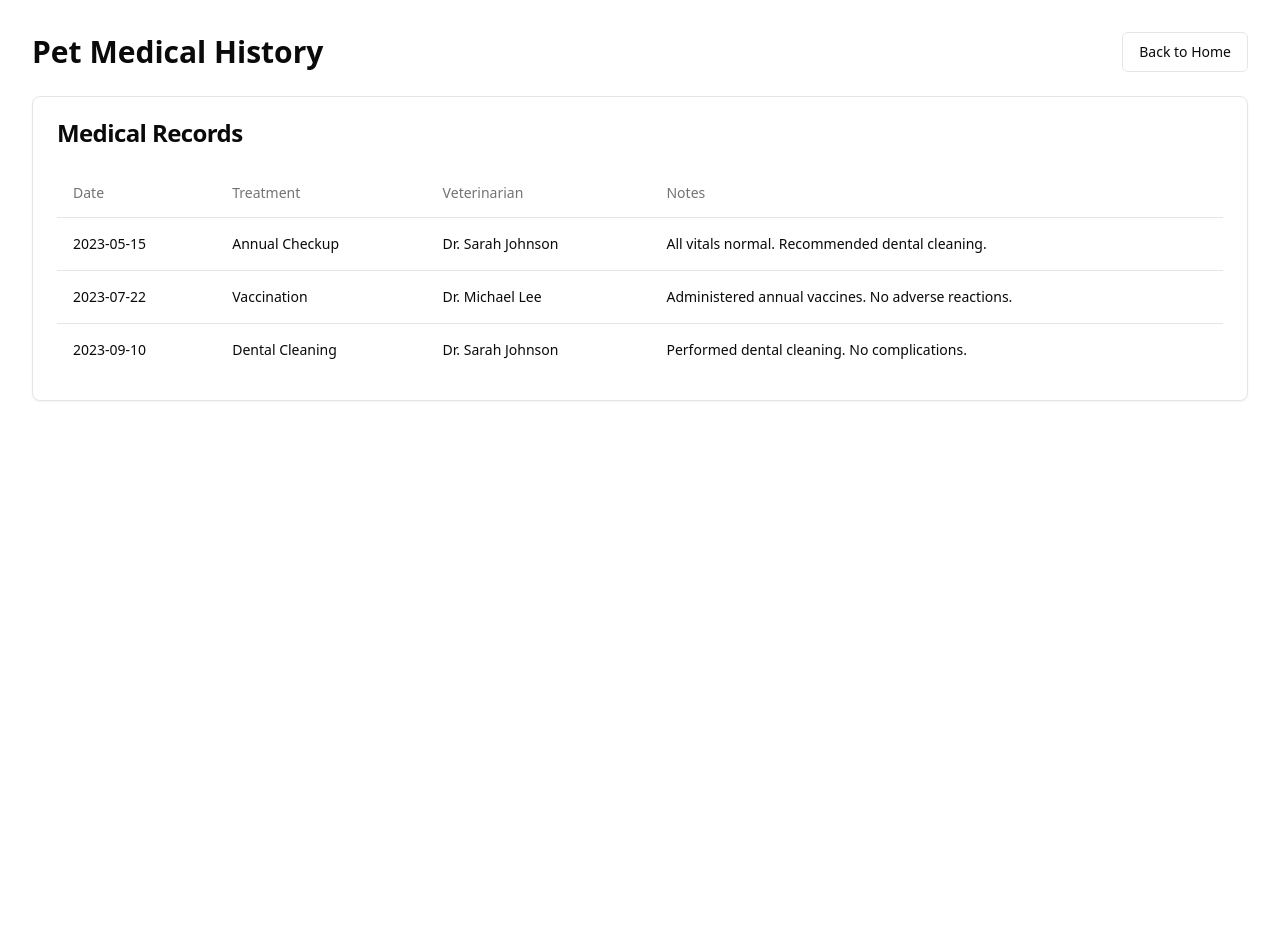
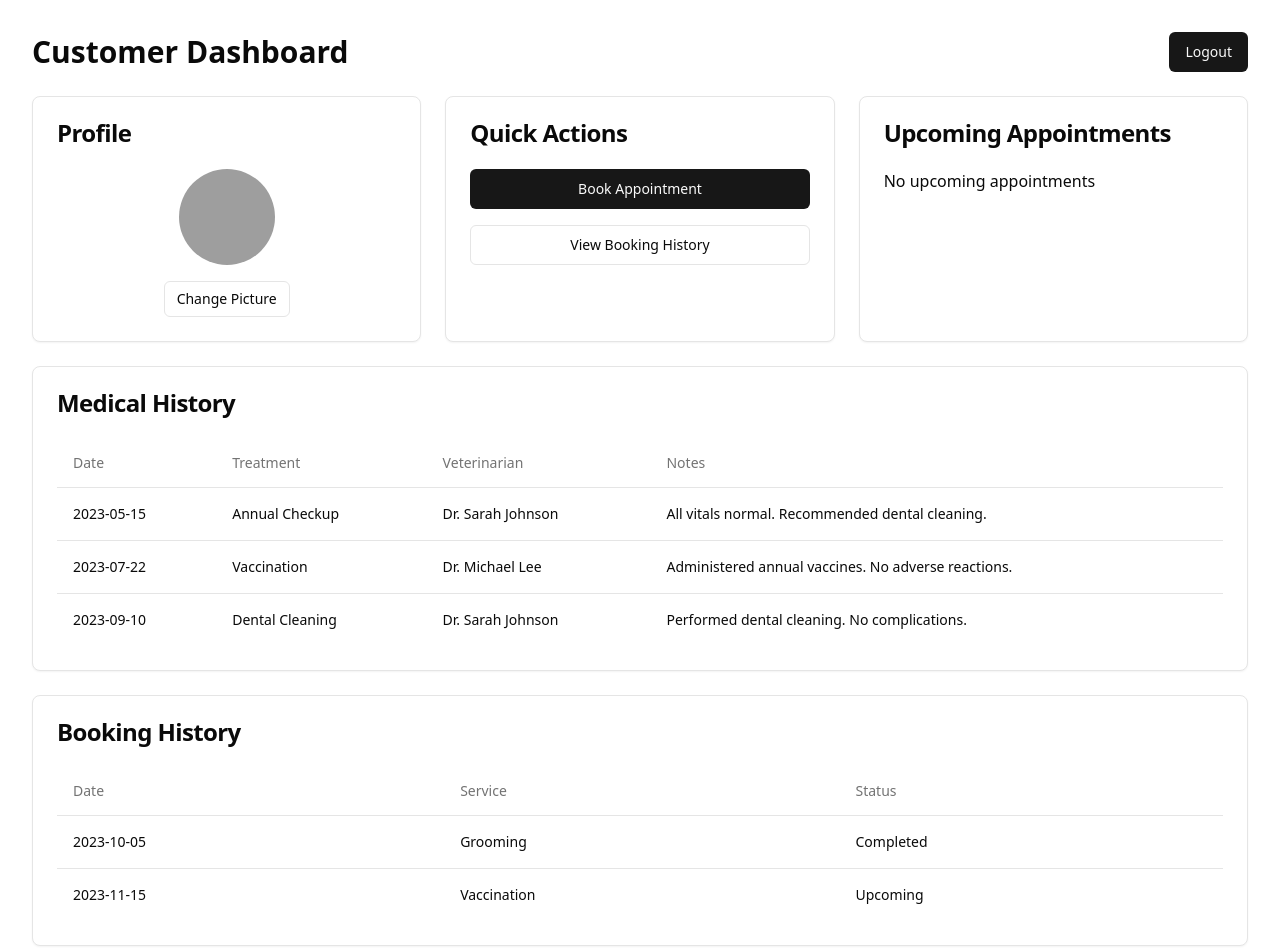
Before and after one commit to canjdev/dog-central-vet-clinic, a React (Vite) app: page /medical-history in a window 1280 px wide. Shown: the top 952 px of the page. Before the commit the page ends 800 px from the top, so only its background shows below. Built offline with nearby package versions, Linux system fonts and the light colour scheme; no server answers; grey boxes are pictures that could not be loaded.

Commit message:
loginfeature added

```diff
--- a/src/components/AdminDashboard.tsx
+++ b/src/components/AdminDashboard.tsx
@@ -48,6 +48,7 @@ import {
   TableHeader,
   TableRow,
 } from "@/components/ui/table";
+import api from "@/config/api";
 
 export type UserRole = "customer" | "staff" | "veterinarian" | "admin";
 
@@ -139,7 +140,7 @@ interface Notification {
   ownerName: string;
 }
 
-export function AdminDashboard({ userRole, onLogout }: AdminDashboardProps) {
+export function AdminDashboard({ userRole }: AdminDashboardProps) {
   const navigate = useNavigate();
   const [activeTab, setActiveTab] = useState("overview");
   const [sidebarOpen, setSidebarOpen] = useState(false);
@@ -416,9 +417,11 @@ export function AdminDashboard({ userRole, onLogout }: AdminDashboardProps) {
     }
   };
 
-  const handleLogout = () => {
-    onLogout();
-    navigate("/");
+  const handleLogout = async () => {
+    const response = await api.post("/api/auth/logout");
+    if (response.status === 204) {
+      navigate("/");
+    }
   };
 
   const markNotificationAsRead = (id: number) => {
@@ -501,11 +504,7 @@ export function AdminDashboard({ userRole, onLogout }: AdminDashboardProps) {
               </Button>
             ))}
           </nav>
-          <div className="absolute bottom-4 left-4 right-4">
-            <Button variant="outline" className="w-full" onClick={handleLogout}>
-              <LogOut className="mr-2 h-4 w-4" /> Logout
-            </Button>
-          </div>
+          <div className="absolute bottom-4 left-4 right-4"></div>
         </div>
 
         {/* Main content */}
--- a/src/components/PetMedicalHistory.tsx
+++ b/src/components/PetMedicalHistory.tsx
@@ -1,4 +1,4 @@
-import { useNavigate } from "react-router-dom";
+import { useState } from "react";
 import { Button } from "@/components/ui/button";
 import { Card, CardContent, CardHeader, CardTitle } from "@/components/ui/card";
 import {
@@ -9,15 +9,13 @@ import {
   TableHeader,
   TableRow,
 } from "@/components/ui/table";
+import { AppointmentDialog } from "./AppointmentDialog";
+import { Avatar, AvatarFallback, AvatarImage } from "@/components/ui/avatar";
+import api from "@/config/api";
+import { useNavigate } from "react-router-dom";
 
-interface MedicalRecord {
-  date: string;
-  treatment: string;
-  veterinarian: string;
-  notes: string;
-}
-
-const mockMedicalRecords: MedicalRecord[] = [
+// Mock data for medical and booking history
+const mockMedicalRecords = [
   {
     date: "2023-05-15",
     treatment: "Annual Checkup",
@@ -38,24 +36,104 @@ const mockMedicalRecords: MedicalRecord[] = [
   },
 ];
 
+const mockBookingHistory = [
+  {
+    date: "2023-10-05",
+    service: "Grooming",
+    status: "Completed",
+  },
+  {
+    date: "2023-11-15",
+    service: "Vaccination",
+    status: "Upcoming",
+  },
+];
+
 export function PetMedicalHistory() {
   const navigate = useNavigate();
+  const [avatarUrl, setAvatarUrl] = useState("/placeholder-user.jpg");
 
-  const handleBackToHome = () => {
-    navigate("/");
+  const handleLogout = async () => {
+    const response = await api.post("/api/auth/logout");
+    if (response.status === 204) {
+      navigate("/");
+    }
+  };
+
+  const handleAvatarChange = (event: React.ChangeEvent<HTMLInputElement>) => {
+    const file = event.target.files?.[0];
+    if (file) {
+      const reader = new FileReader();
+      reader.onloadend = () => {
+        setAvatarUrl(reader.result as string);
+      };
+      reader.readAsDataURL(file);
+    }
   };
 
   return (
     <div className="container mx-auto py-8">
       <div className="flex justify-between items-center mb-6">
-        <h1 className="text-3xl font-bold">Pet Medical History</h1>
-        <Button onClick={handleBackToHome} variant="outline">
-          Back to Home
-        </Button>
+        <h1 className="text-3xl font-bold">Customer Dashboard</h1>
+        <Button onClick={handleLogout}>Logout</Button>
       </div>
-      <Card>
+
+      <div className="grid grid-cols-1 md:grid-cols-3 gap-6 mb-6">
+        <Card>
+          <CardHeader>
+            <CardTitle>Profile</CardTitle>
+          </CardHeader>
+          <CardContent className="flex flex-col items-center">
+            <Avatar className="w-24 h-24 mb-4">
+              <AvatarImage src={avatarUrl} alt="User avatar" />
+              <AvatarFallback>CN</AvatarFallback>
+            </Avatar>
+            <label htmlFor="avatar-upload" className="cursor-pointer">
+              <Button variant="outline" size="sm">
+                Change Picture
+              </Button>
+            </label>
+            <input
+              id="avatar-upload"
+              type="file"
+              accept="image/*"
+              className="hidden"
+              onChange={handleAvatarChange}
+            />
+          </CardContent>
+        </Card>
+
+        <Card>
+          <CardHeader>
+            <CardTitle>Quick Actions</CardTitle>
+          </CardHeader>
+          <CardContent className="flex flex-col gap-4">
+            <AppointmentDialog
+              trigger={<Button className="w-full">Book Appointment</Button>}
+            />
+            <Button
+              variant="outline"
+              className="w-full"
+              onClick={() => console.log("Navigate to booking history")}
+            >
+              View Booking History
+            </Button>
+          </CardContent>
+        </Card>
+
+        <Card>
+          <CardHeader>
+            <CardTitle>Upcoming Appointments</CardTitle>
+          </CardHeader>
+          <CardContent>
+            <p>No upcoming appointments</p>
+          </CardContent>
+        </Card>
+      </div>
+
+      <Card className="mb-6">
         <CardHeader>
-          <CardTitle>Medical Records</CardTitle>
+          <CardTitle>Medical History</CardTitle>
         </CardHeader>
         <CardContent>
           <Table>
@@ -80,6 +158,32 @@ export function PetMedicalHistory() {
           </Table>
         </CardContent>
       </Card>
+
+      <Card>
+        <CardHeader>
+          <CardTitle>Booking History</CardTitle>
+        </CardHeader>
+        <CardContent>
+          <Table>
+            <TableHeader>
+              <TableRow>
+                <TableHead>Date</TableHead>
+                <TableHead>Service</TableHead>
+                <TableHead>Status</TableHead>
+              </TableRow>
+            </TableHeader>
+            <TableBody>
+              {mockBookingHistory.map((booking, index) => (
+                <TableRow key={index}>
+                  <TableCell>{booking.date}</TableCell>
+                  <TableCell>{booking.service}</TableCell>
+                  <TableCell>{booking.status}</TableCell>
+                </TableRow>
+              ))}
+            </TableBody>
+          </Table>
+        </CardContent>
+      </Card>
     </div>
   );
 }
--- a/src/components/VetClinicLanding.tsx
+++ b/src/components/VetClinicLanding.tsx
@@ -14,6 +14,7 @@ import {
 } from "lucide-react";
 import LoginPage from "./LoginPage";
 import { PetMedicalHistory } from "./PetMedicalHistory";
+
 import { AdminDashboard } from "./AdminDashboard";
 import { patients, services, vets, helpers } from "@/utils/sharedUtils";
 import {
```
